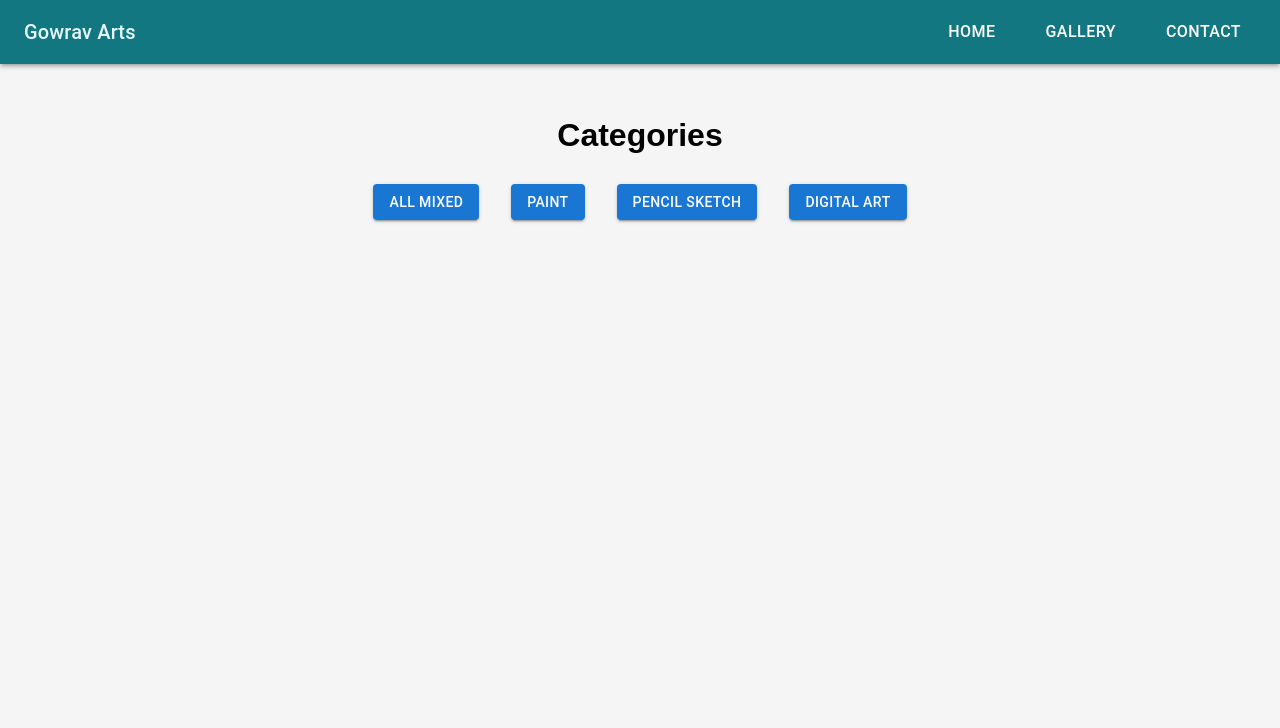
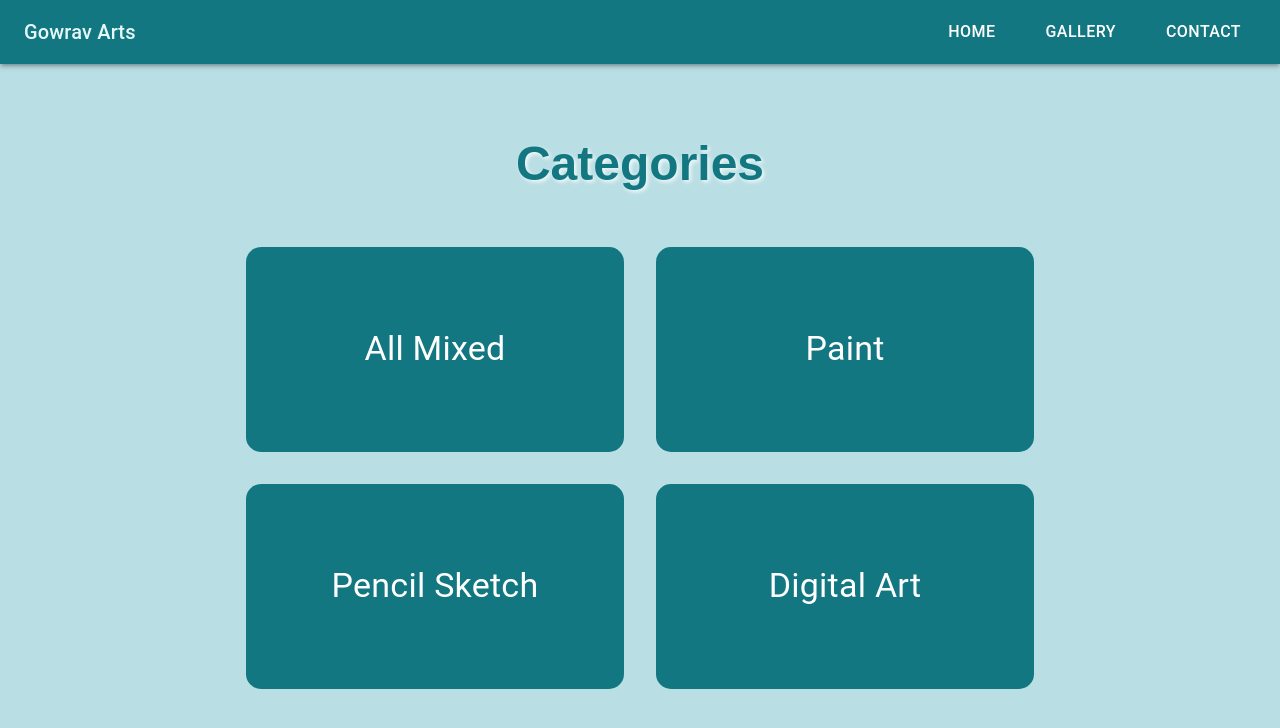
Before and after one commit to hanushgowrav66/art-portfolio, a React (Vite) app: page / in a window 1280 px wide. Shown: the top 728 px of the page. Built offline with nearby package versions, Linux system fonts and the light colour scheme.

Commit message:
Contact Added  version

```diff
--- a/src/components/Gallery.jsx
+++ b/src/components/Gallery.jsx
@@ -5,9 +5,10 @@ import ImageList from "@mui/material/ImageList";
 import ImageListItem from "@mui/material/ImageListItem";
 import ImageListItemBar from "@mui/material/ImageListItemBar";
 import { Link } from "react-router-dom";
+import "../styles.css";
 
 export default function Gallery() {
-  const { category } = useParams(); // Get category from URL
+  const { category } = useParams();
   const [artworks, setArtworks] = useState([]);
 
   useEffect(() => {
@@ -17,7 +18,7 @@ export default function Gallery() {
         if (category && category !== "all") {
           setArtworks(data.filter((art) => art.category === category));
         } else {
-          setArtworks(data); // Show all artworks for "All Mixed"
+          setArtworks(data);
         }
       })
       .catch((error) => console.error("Error loading artworks:", error));
@@ -25,13 +26,20 @@ export default function Gallery() {
 
   return (
     <Box sx={{ width: "100%", margin: "auto", minHeight: 500 }}>
-      <h2 className="text-3xl font-bold text-center mb-4">
-        {category ? category.replace("-", " ").toUpperCase() : "GALLERY"}
+      <h2 className="gallery-title">
+        {category
+          ? category
+              .replace("-", " ")
+              .replace(/\b\w/g, (char) => char.toUpperCase())
+          : "Gallery"}
       </h2>
-      <ImageList variant="masonry" cols={3} gap={8}>
+      <ImageList variant="masonry" cols={3} gap={20}>
         {artworks.map((art) => (
           <ImageListItem key={art.id}>
-            <Link to={`/artwork/${art.id}`} style={{ textDecoration: "none" }}>
+            <Link
+              to={`/artwork/${art.id}`}
+              style={{ textDecoration: "none", color: "red" }}
+            >
               <img
                 srcSet={`${art.imageUrl}?w=248&fit=crop&auto=format&dpr=2 2x`}
                 src={`${art.imageUrl}?w=248&fit=crop&auto=format`}
--- a/src/components/Navbar.jsx
+++ b/src/components/Navbar.jsx
@@ -13,6 +13,7 @@ import {
   Box,
 } from "@mui/material";
 import MenuIcon from "@mui/icons-material/Menu";
+import "../styles.css";
 
 export default function Navbar() {
   const [mobileOpen, setMobileOpen] = useState(false);
@@ -61,27 +62,35 @@ export default function Navbar() {
         anchor="right"
         open={mobileOpen}
         onClose={handleDrawerToggle}
-        sx={{ display: { xs: "block", md: "none" } }}
+        className="mobile-drawer"
       >
         <List sx={{ width: 250 }}>
-          <ListItem button component={Link} to="/" onClick={handleDrawerToggle}>
-            <ListItemText primary="Home" />
+          <ListItem
+            button
+            component={Link}
+            to="/"
+            onClick={handleDrawerToggle}
+            className="MuiListItem-button"
+          >
+            <ListItemText primary="Home" className="MuiListItemText-root" />
           </ListItem>
           <ListItem
             button
             component={Link}
             to="/gallery/all"
             onClick={handleDrawerToggle}
+            className="MuiListItem-button"
           >
-            <ListItemText primary="Gallery" />
+            <ListItemText primary="Gallery" className="MuiListItemText-root" />
           </ListItem>
           <ListItem
             button
             component={Link}
             to="/contact"
             onClick={handleDrawerToggle}
+            className="MuiListItem-button"
           >
-            <ListItemText primary="Contact" />
+            <ListItemText primary="Contact" className="MuiListItemText-root" />
           </ListItem>
         </List>
       </Drawer>
--- a/src/index.css
+++ b/src/index.css
@@ -2,10 +2,17 @@
 @tailwind components;
 @tailwind utilities;
 
-/* Apply global styles */
+html,
 body {
-  font-family: sans-serif !important;
+  font-family: "Arial", sans-serif;
+  margin: 0;
+  padding: 0;
+  background-color: #b9dee4 !important;
+  min-height: 100vh;
+  display: flex;
+  flex-direction: column;
 }
+
 .masonry-column {
   background-clip: padding-box;
 }
--- a/src/pages/Home.jsx
+++ b/src/pages/Home.jsx
@@ -1,39 +1,36 @@
 import { Link } from "react-router-dom";
 import Box from "@mui/material/Box";
 import Button from "@mui/material/Button";
-
+import { Grid, Container, Typography } from "@mui/material";
 const categories = [
   { name: "All Mixed", slug: "all" },
   { name: "Paint", slug: "paint" },
   { name: "Pencil Sketch", slug: "pencil-sketch" },
   { name: "Digital Art", slug: "digital-art" },
 ];
+import "../styles.css";
 
 export default function Home() {
   return (
-    <Box sx={{ textAlign: "center", p: 4 }}>
-      <h1 className="text-3xl font-bold mb-6">Categories</h1>
-      <Box
-        sx={{
-          display: "flex",
-          justifyContent: "center",
-          gap: 2,
-          flexWrap: "wrap",
-        }}
-      >
-        {categories.map((category) => (
-          <Button
-            key={category.slug}
-            variant="contained"
-            color="primary"
-            component={Link}
-            to={`/gallery/${category.slug}`}
-            sx={{ m: 1 }}
-          >
-            {category.name}
-          </Button>
-        ))}
+    <Container maxWidth="md">
+      <Box sx={{ textAlign: "center", p: 4 }}>
+        <h2 className="gallery-title">Categories</h2>
+        <br></br>
+        <br></br>
+        <Grid container spacing={4} className="categories-grid">
+          {categories.map((category) => (
+            <Grid item xs={6} sm={6} md={6} key={category.slug}>
+              <Link
+                to={`/gallery/${category.slug}`}
+                className="category-box"
+                style={{ backgroundColor: "#127780" }}
+              >
+                <Typography variant="h4">{category.name}</Typography>
+              </Link>
+            </Grid>
+          ))}
+        </Grid>
       </Box>
-    </Box>
+    </Container>
   );
 }
--- a/src/styles.css
+++ b/src/styles.css
@@ -3,7 +3,6 @@ body {
   font-family: "Arial", sans-serif;
   margin: 0;
   padding: 0;
-  background-color: #f5f5f5;
 }
 
 /* Navbar */
@@ -21,6 +20,7 @@ body {
 
 .navbar-links {
   display: flex;
+  text-transform: none;
   gap: 20px;
 }
 
@@ -82,14 +82,13 @@ body {
   font-size: 16px;
 }
 
-/* Ensure proper spacing inside the input fields */
 .contact-form input {
-  height: 45px; /* Keep input height consistent */
+  height: 45px;
 }
 
 .contact-form textarea {
   resize: none;
-  height: 120px; /* Adjust message box height */
+  height: 120px;
 }
 
 .contact-form button {
@@ -106,3 +105,68 @@ body {
 .contact-form button:hover {
   background-color: #2e96a0;
 }
+
+.mobile-drawer .MuiDrawer-paper {
+  background-color: #b9dee4 !important;
+}
+
+.mobile-drawer .MuiListItemText-root {
+  color: #0e5d66;
+  text-align: center;
+}
+
+.mobile-drawer .MuiListItem-button:hover {
+  background-color: #0e5d66 !important;
+}
+
+.mobile-drawer .MuiListItem-button:hover .MuiListItemText-root {
+  color: white !important;
+}
+
+/* Home Page */
+.home-container {
+  text-align: center;
+  padding: 10px;
+}
+
+/* Title */
+.categories-title {
+  font-weight: bold;
+  /* margin-bottom: 20px; */
+  color: #127780;
+}
+
+/* Grid Layout */
+.categories-grid {
+  height: 50px;
+  display: flex;
+  justify-content: center;
+  align-items: center;
+}
+
+.category-box {
+  display: flex;
+  align-items: center;
+  justify-content: center;
+  height: 125px;
+  text-decoration: none;
+  color: white;
+  font-weight: bold;
+  transition: 0.3s;
+  border-radius: 15px;
+  padding: 40px;
+}
+
+.category-box:hover {
+  opacity: 0.8;
+}
+
+/* Gallery Title Styling */
+.gallery-title {
+  text-align: center;
+  font-size: 3rem;
+  font-weight: bold;
+  color: #127780; /* Custom color */
+  text-shadow: 2px 2px 4px rgba(255, 255, 255, 0.849);
+  margin-bottom: 20px;
+}
```
Also changed, not shown: src/components/Contact.jsx (+0 -103 lines).
